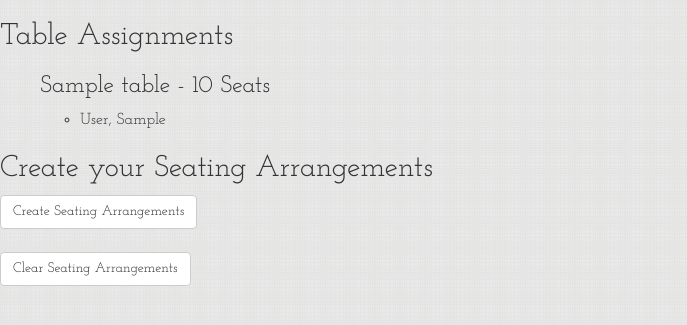
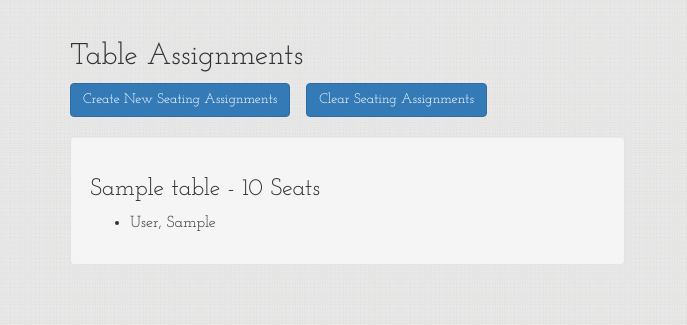
Before and after one commit to nurarenke/Seater, a Flask app: a page that uses templates/table-assignments.html in a window 1280 px wide. Shown: the part 52-377 px from the top of the page, without its empty margins (0-687 px from the left). Run offline with Flask 2, Linux system fonts and the light colour scheme; the visitor is signed in with stand-in values (Sample User, id 1); tables that the repository leaves empty hold one stand-in row (values such as "Sample post"); some libraries are stand-ins or nearby versions.

Commit message:
finished adding css, still need to clean up a little

```diff
--- a/server.py
+++ b/server.py
@@ -78,7 +78,6 @@ def login_process():
 
     session["user_id"] = user.user_id
 
-    flash("Logged in")
     return redirect("/events")
 
 @app.route('/logout')
@@ -626,7 +625,7 @@ if __name__ == "__main__":
     # that we invoke the DebugToolbarExtension
 
     # Do not debug for demo
-    app.debug = True
+    app.debug = False
 
     connect_to_db(app)
 
--- a/templates/attendee.html
+++ b/templates/attendee.html
@@ -57,8 +57,7 @@ $(document).ready(function() {
               </div>
               <div class="form-group">
                 <label>Note</label>
-                  <textarea class="form-control" rows="4" cols="50" name="note" form='add_attendee_form'>Enter text here...
-                  </textarea>
+                  <textarea class="form-control" rows="4" cols="50" name="note" form='add_attendee_form'></textarea>
               </div>
               <div class="form-group">
                 <button type='submit' class="btn btn-primary">Submit</button>
--- a/templates/homepage.html
+++ b/templates/homepage.html
@@ -29,7 +29,7 @@
                     </div>
 
                     <div class="form-group">
-                        <button type="button" class="btn btn-primary">Submit</button>
+                        <button type="submit" class="btn btn-primary">Submit</button>
                     </div>
             </div>
             </form>
@@ -63,7 +63,7 @@
                     </div>
 
                     <div class="form-group">
-                        <button type="button" class="btn btn-primary">Submit</button>
+                        <button type="submit" class="btn btn-primary">Submit</button>
                     </div>
 
                 </form>
--- a/templates/table-assignments.html
+++ b/templates/table-assignments.html
@@ -10,12 +10,25 @@ $(document).ready(function() {
 
 })
 </script>
-<div>
+<div class="container">
+    <div class="row">
         <!--Display seating arrangements-->
+        <div class="col-md-12 col-lg-12">
           <h2>Table Assignments</h2>
-<ul>
+            <form style="float: left" action='/event={{ event_id }}/table-assignments/' method="POST">
+                <button type='submit' class="btn btn-primary">Create New Seating Assignments</button>
+            </form>
+            <form style="float: left; margin-left: 1em" action='/event={{ event_id }}/clear-table-assignments/' method="POST">
+                <button type='submit' class="btn btn-primary">Clear Seating Assignments</button>
+            </form>
+        </div>
+    </div>
+
+    <div class="row">
         {% if assigned_attendees %}
             {% for table in assigned_tables %}
+                <div class="col-md-6 col-lg-6">
+                    <div class="well spaced">
                         <h3>{{ table.table_name }} - {{ table.max_seats}} Seats</h3>
                         <ul>
                         {% for attendee in assigned_attendees %}
@@ -24,22 +37,16 @@ $(document).ready(function() {
                             {% endif %}
                         {% endfor %}
                         </ul>
+                    </div>
+                </div>
             {% endfor %}
-    </ul>
         {% else %}
-    <p>No Assignments</p>
+            <div class="col-md-6 col-lg-6">
+                <div class="well spaced">
+                    <h3>No Assignments</h3>
+                </div>
+            </div>
         {% endif %}
     </div>
-<!--Create Assignments Button-->
-<div>
-    <h2>Create your Seating Arrangements</h2>
-    <form action='/event={{ event_id }}/table-assignments/' method="POST">
-    <button type='submit' class="btn btn-default">Create Seating Arrangements</button>
-    </form>
-</div>
-<div><br>
-    <form action='/event={{ event_id }}/clear-table-assignments/' method="POST">
-    <button type='submit' class="btn btn-default">Clear Seating Arrangements</button>
-    </form>
 </div>
 {% endblock %}
```
Also changed, not shown: templates/table-info.html (+6 -6 lines). Lines whose indentation alone changed are shown as unchanged.
